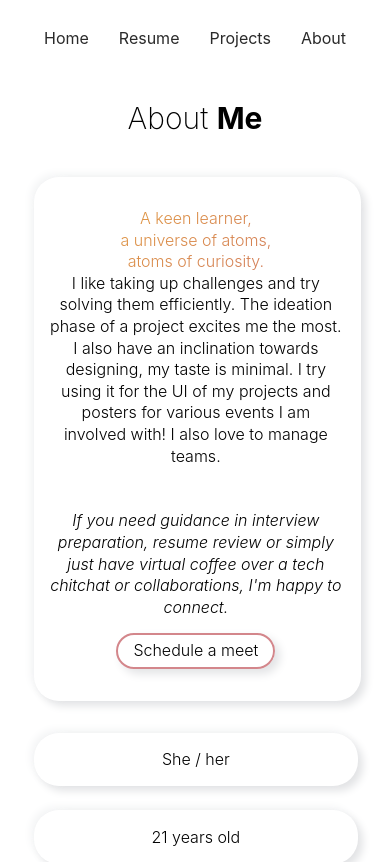
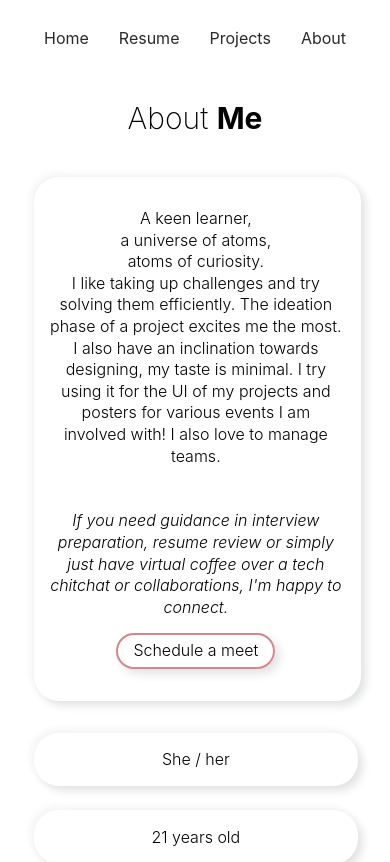
Before and after one commit to nitashadhingra/nitashadhingra.github.io, a React (Create React App) app: page /about in a window 390 px wide. Shown: the top 862 px of the page. Built offline with nearby package versions, Linux system fonts and the light colour scheme.

Commit message:
mobile experiment

```diff
--- a/src/components/about/about.css
+++ b/src/components/about/about.css
@@ -25,11 +25,11 @@
 	/* margin-top: 32px; */
 }
 
-span{
+/* span{
 	background: -webkit-linear-gradient( 130deg ,#c7666c -32% ,#facc15 201%);
 	-webkit-background-clip: text;
 	-webkit-text-fill-color: transparent;
-}
+} */
 
 .material-icons{
 	display: inline-block;
```
